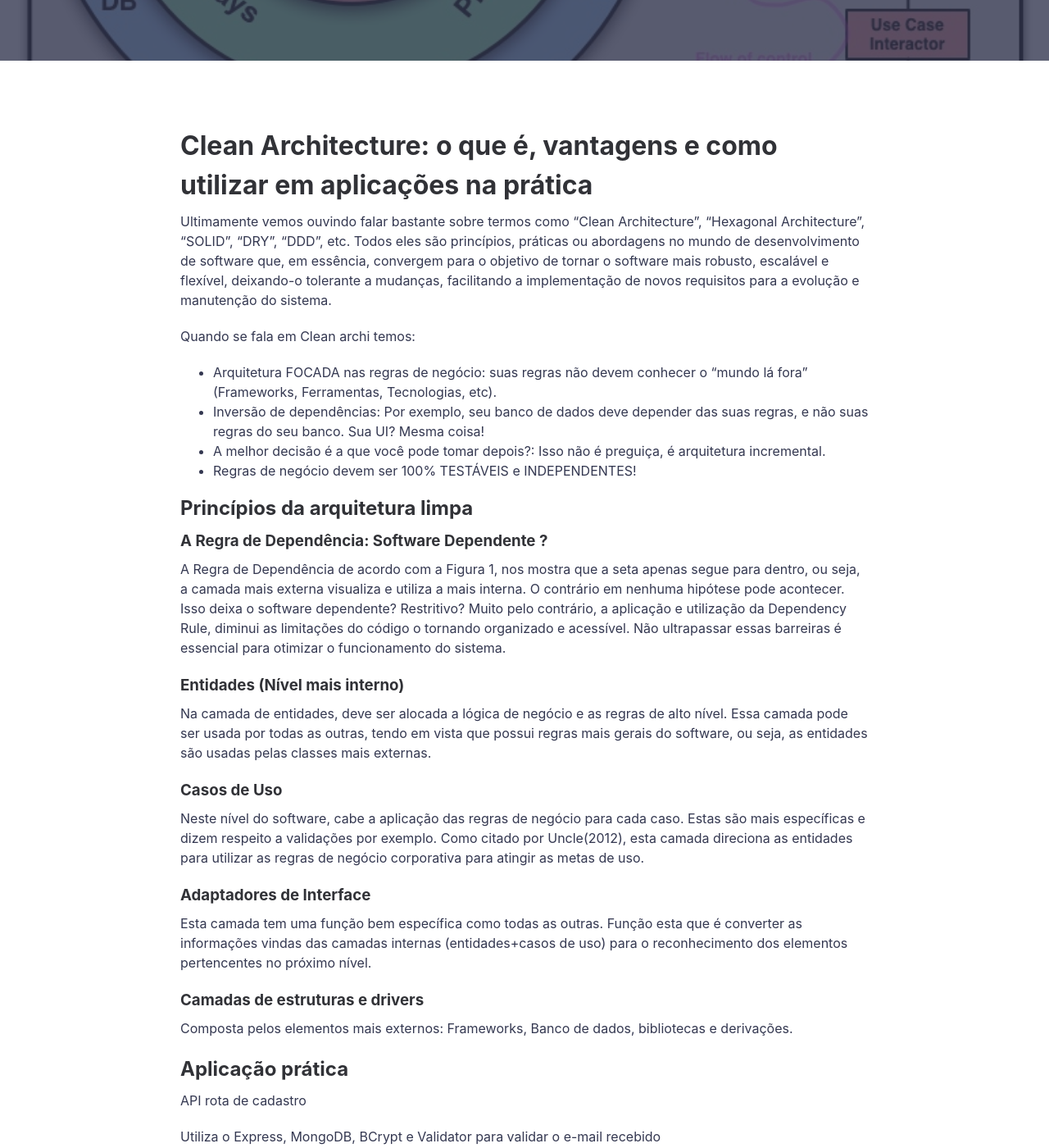
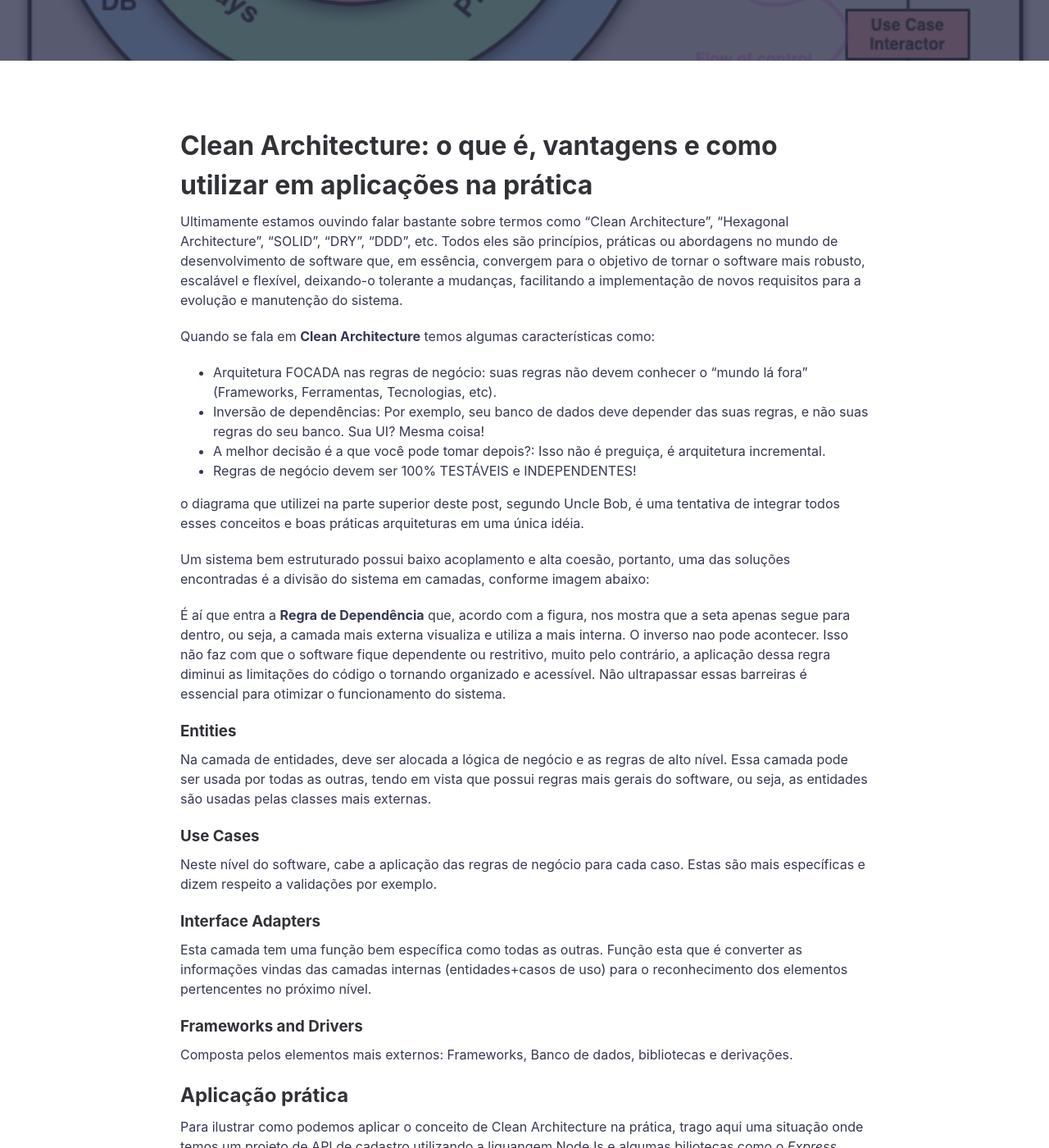
Before and after one commit to thiagosilva95/thiagosilva95.github.io, a Jekyll site: the page built from _posts/2020-06-11-clean-architecture.md, in a window 1280 px wide and 1400 px high, scrolled down 502 px. Shown: the whole window at 82% size. Built offline with Jekyll 4.4.1, drawn with Linux system fonts in a browser that asks for light colours; a script that is not in the unit is left out; comment, search, counter and statistics services are not loaded; some of the changed text lies outside the part shown.

Commit message:
develo clean architecture post

```diff
--- a/_posts/2020-06-11-clean-architecture.md
+++ b/_posts/2020-06-11-clean-architecture.md
@@ -9,49 +9,49 @@ summary: Vamos falar um pouco sobre essa "nova" forma de estruturar seus projeto
 
 # Clean Architecture: o que é, vantagens e como utilizar em aplicações na prática
 
-Ultimamente vemos ouvindo falar bastante sobre termos como "Clean Architecture", "Hexagonal Architecture", "SOLID", "DRY", "DDD", etc. Todos eles são princípios, práticas ou abordagens no mundo de desenvolvimento de software que, em essência, convergem para o objetivo de tornar o software mais robusto, escalável e flexível, deixando-o tolerante a mudanças, facilitando a implementação de novos requisitos para a evolução e manutenção do sistema.
+Ultimamente estamos ouvindo falar bastante sobre termos como "Clean Architecture", "Hexagonal Architecture", "SOLID", "DRY", "DDD", etc. Todos eles são princípios, práticas ou abordagens no mundo de desenvolvimento de software que, em essência, convergem para o objetivo de tornar o software mais robusto, escalável e flexível, deixando-o tolerante a mudanças, facilitando a implementação de novos requisitos para a evolução e manutenção do sistema.
 
-Quando se fala em Clean archi temos:
+Quando se fala em **Clean Architecture** temos algumas características como:
 
 - Arquitetura FOCADA nas regras de negócio: suas regras não devem conhecer o "mundo lá fora" (Frameworks, Ferramentas, Tecnologias, etc).
 - Inversão de dependências: Por exemplo, seu banco de dados deve depender das suas regras, e não suas regras do seu banco. Sua UI? Mesma coisa!
 - A melhor decisão é a que você pode tomar depois?: Isso não é preguiça, é arquitetura incremental.
 - Regras de negócio devem ser 100% TESTÁVEIS e INDEPENDENTES!
 
-## Princípios da arquitetura limpa
+o diagrama que utilizei na parte superior deste post, segundo Uncle Bob,  é uma tentativa de integrar todos esses conceitos e boas práticas arquiteturas em uma única idéia.
 
-### A Regra de Dependência: Software Dependente ?
-
-A Regra de Dependência de acordo com a Figura 1, nos mostra que a seta apenas segue para dentro, ou seja, a camada mais externa visualiza e utiliza a mais interna. O contrário em nenhuma hipótese pode acontecer. Isso deixa o software dependente? Restritivo? Muito pelo contrário, a aplicação e utilização da Dependency Rule, diminui as limitações do código o tornando organizado e acessível. Não ultrapassar essas barreiras é essencial para otimizar o funcionamento do sistema.
+Um sistema bem estruturado possui baixo acoplamento e alta coesão, portanto, uma das soluções encontradas é a divisão do sistema em camadas, conforme imagem abaixo:
 
 
-### Entidades (Nível mais interno)
+É aí que entra a **Regra de Dependência** que, acordo com a figura, nos mostra que a seta apenas segue para dentro, ou seja, a camada mais externa visualiza e utiliza a mais interna. O inverso nao pode acontecer. Isso não faz com que o software fique dependente ou restritivo, muito pelo contrário, a aplicação dessa regra diminui as limitações do código o tornando organizado e acessível. Não ultrapassar essas barreiras é essencial para otimizar o funcionamento do sistema.
+
+### Entities
 
 Na camada de entidades, deve ser alocada a lógica de negócio e as regras de alto nível. Essa camada pode ser usada por todas as outras, tendo em vista que possui regras mais gerais do software, ou seja, as entidades são usadas pelas classes mais externas.
 
-### Casos de Uso
+### Use Cases
 
-Neste nível do software, cabe a aplicação das regras de negócio para cada caso. Estas são mais específicas e dizem respeito a validações por exemplo. Como citado por Uncle(2012), esta camada direciona as entidades para utilizar as regras de negócio corporativa para atingir as metas de uso.
+Neste nível do software, cabe a aplicação das regras de negócio para cada caso. Estas são mais específicas e dizem respeito a validações por exemplo.
 
-### Adaptadores de Interface
+### Interface Adapters
 
 Esta camada tem uma função bem específica como todas as outras. Função esta que é converter as informações vindas das camadas internas (entidades+casos de uso) para o reconhecimento dos elementos pertencentes no próximo nível.
 
-### Camadas de estruturas e drivers
+### Frameworks and Drivers
 
 Composta pelos elementos mais externos: Frameworks, Banco de dados, bibliotecas e derivações.
 
 ## Aplicação prática
 
-API rota de cadastro
+Para ilustrar como podemos aplicar o conceito de Clean Architecture na prática, trago aqui uma situação onde temos um projeto de API de cadastro utilizando a liguangem NodeJs e algumas biliotecas como o *Express*, *MongoDB*, *BCrypt* para criptografia de senha e *Validator* para validar o e-mail recebido
 
-Utiliza o Express, MongoDB, BCrypt e Validator para validar o e-mail recebido
+Sei que esse exemplo é de baixa complexidade, mas acredito que é suficiente para entender a abordagem proposta nesse post.
 
-Geralmente como as pessoas fazem.
+A imagem abaixo talvez represente a forma como geralmente estruturamos esse tipo de projeto quando não se conhece a abordagem arquitetural que estamos discutindo aqui.
 
 ![]({{ "assets/img/clean_architecture/01.png" | absolute_url }})
 
-Nesse cenário temos componentes como Controller e Router aclopados a biblioteca de terceiros, além de termos componente que tem muitas "responsabilidades". Se precisar em algum momento trocar o Express por outro framework, será necessário alterar todos os controllers
+Nesse cenário temos componentes como controller e router aclopados a biblioteca de terceiros, além de termos componente que tem muitas "responsabilidades". Se precisar em algum momento trocar o Express por outro framework, será necessário alterar todos os controllers
 
 Então para dar início a uma transformação na arquitetura do nosso sistema podemos iniciar focando em desacoplar nossos controllers do Express. Esse tipo de decisão em um cenário ideal, deveria ser uma tarefa muito fácil. Mas aqui temos que essa biblioteca praticamente toma conta do sistema.
 
```
